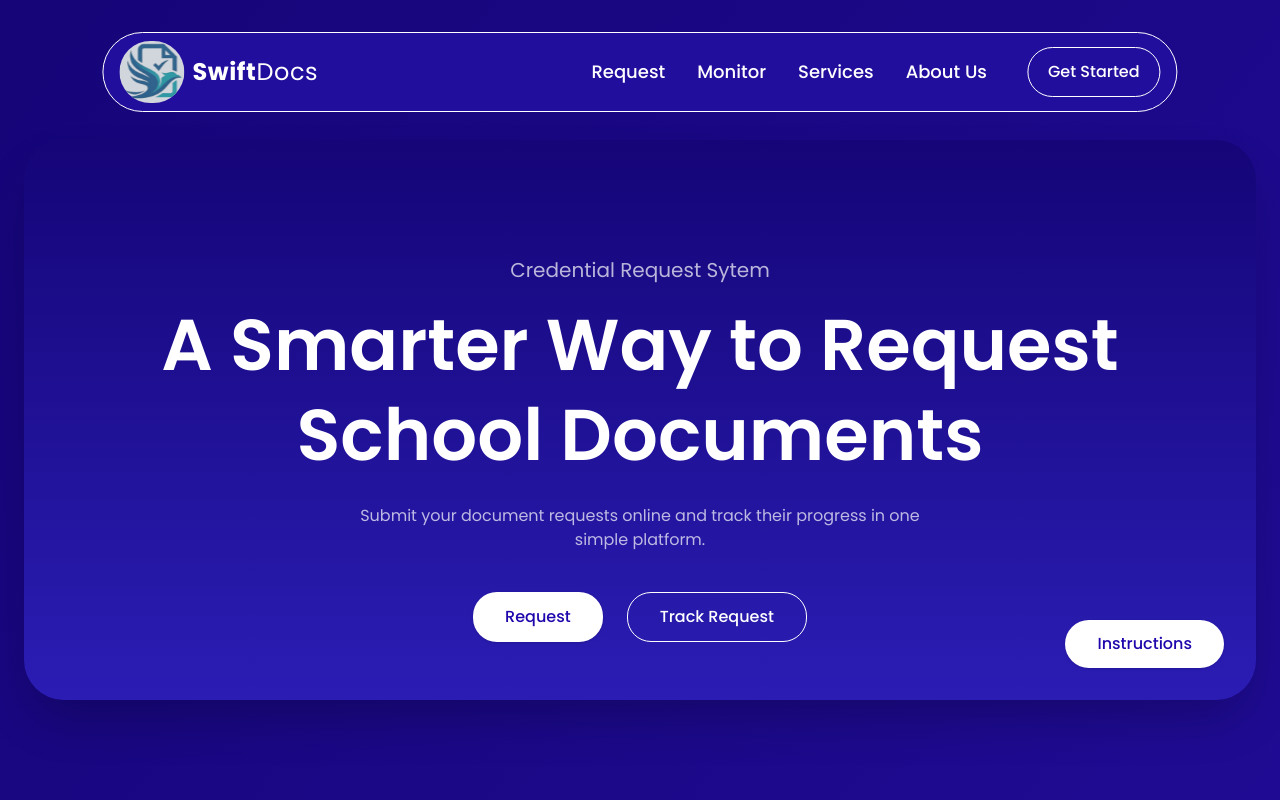
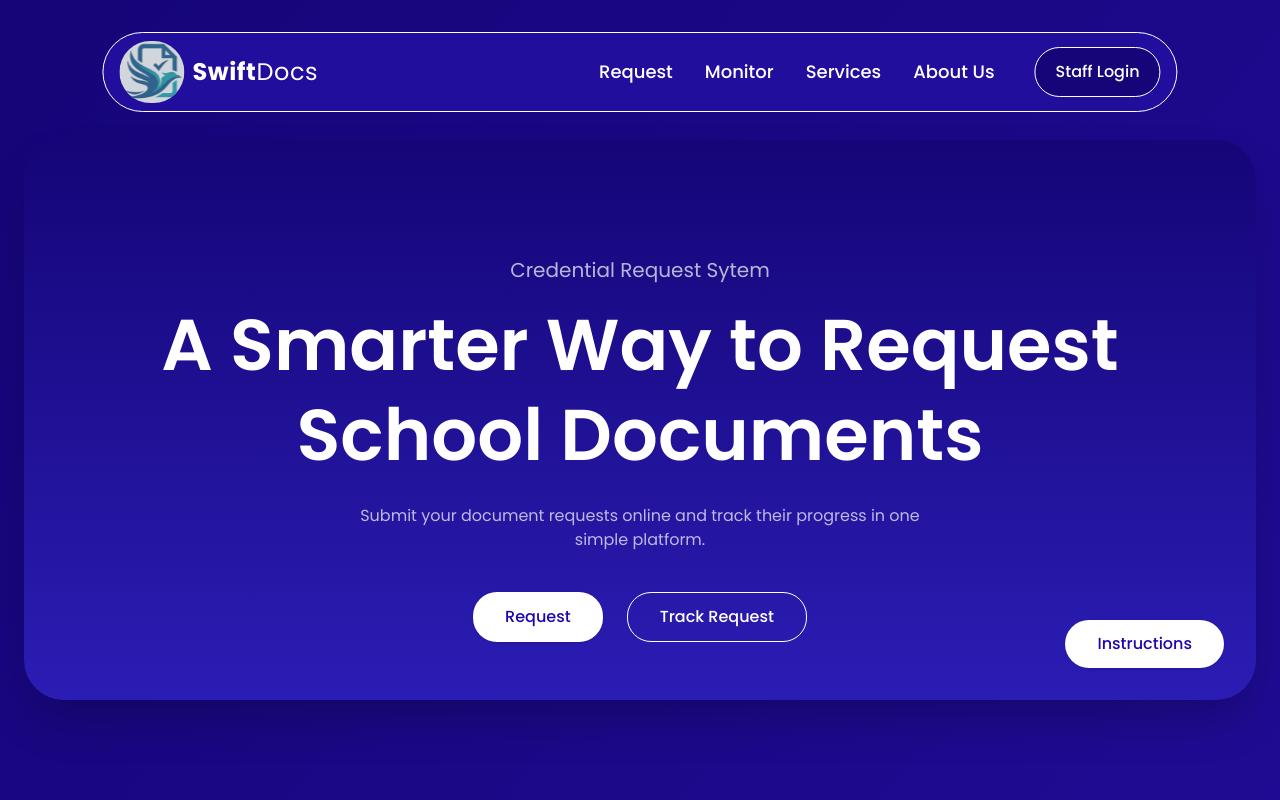
Before and after one commit to Madrigal-Carl/SwiftDocs, a React (Vite) app in the folder swiftdocs/: page / in a window 1280 px wide. Shown: the top 800 px of the page. Built offline with nearby package versions, Linux system fonts and the light colour scheme; no server answers; a web font is replaced by a local one.

Commit message:
adjust login button

```diff
--- a/swiftdocs/src/Components/navigation.jsx
+++ b/swiftdocs/src/Components/navigation.jsx
@@ -22,8 +22,8 @@ function Navigation() {
         </ul>
 
         {/* Button */}
-        <button className="border border-white-300 bg-(--primary-purple) px-5 py-3 rounded-4xl font-medium hover:bg-(--primary-light-purple) transition">
-          Get Started
+        <button className="border border-white-300 bg-(--primary-purple-dark) px-5 py-3 rounded-4xl font-medium hover:bg-(--primary-light-purple) transition">
+          Staff Login
         </button>
       </div>
 
```
